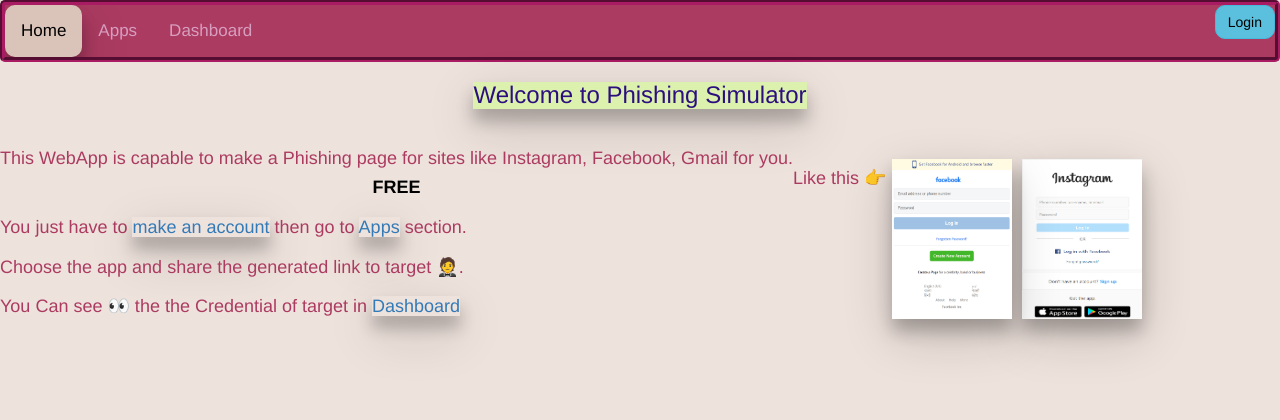
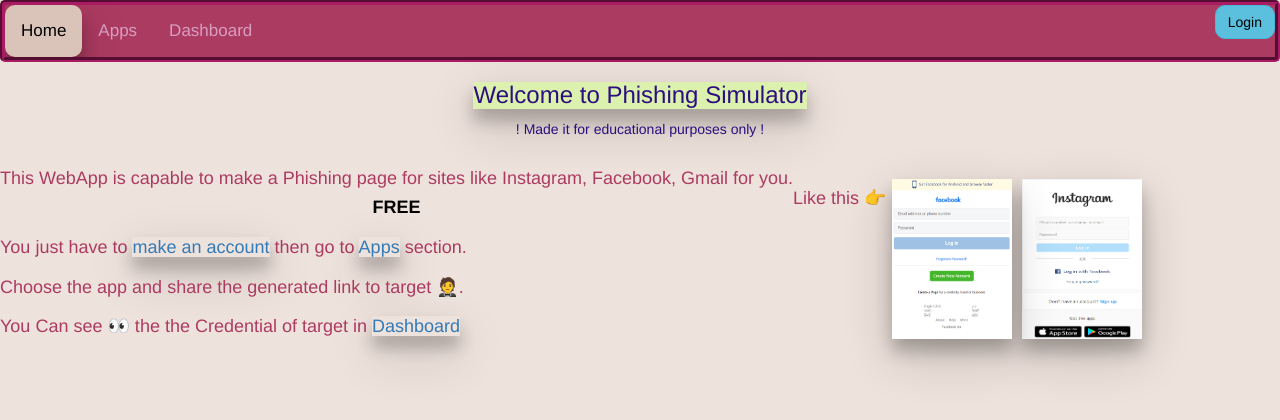
Before and after one commit to mananonymous8080/Phishing-Simulation, a Flask app: page / in a window 1280 px wide. Shown: the top 420 px of the page. Run offline with Flask 2, Linux system fonts and the light colour scheme; some libraries are stand-ins or nearby versions.

Commit message:
Warning added at homePage

```diff
--- a/templates/home.html
+++ b/templates/home.html
@@ -59,6 +59,7 @@
     <h3 style="background-color: #ddf1ae; width: fit-content; box-shadow: 0 12px 16px 0 rgba(0,0,0,0.24), 0 17px 50px 0 rgba(0,0,0,0.19);">
       Welcome to Phishing Simulator</h3>
     {% endif %}
+    ! Made it for educational purposes only !
   </center>
 <br>
 
```
Also changed, not shown: 1 other file.
